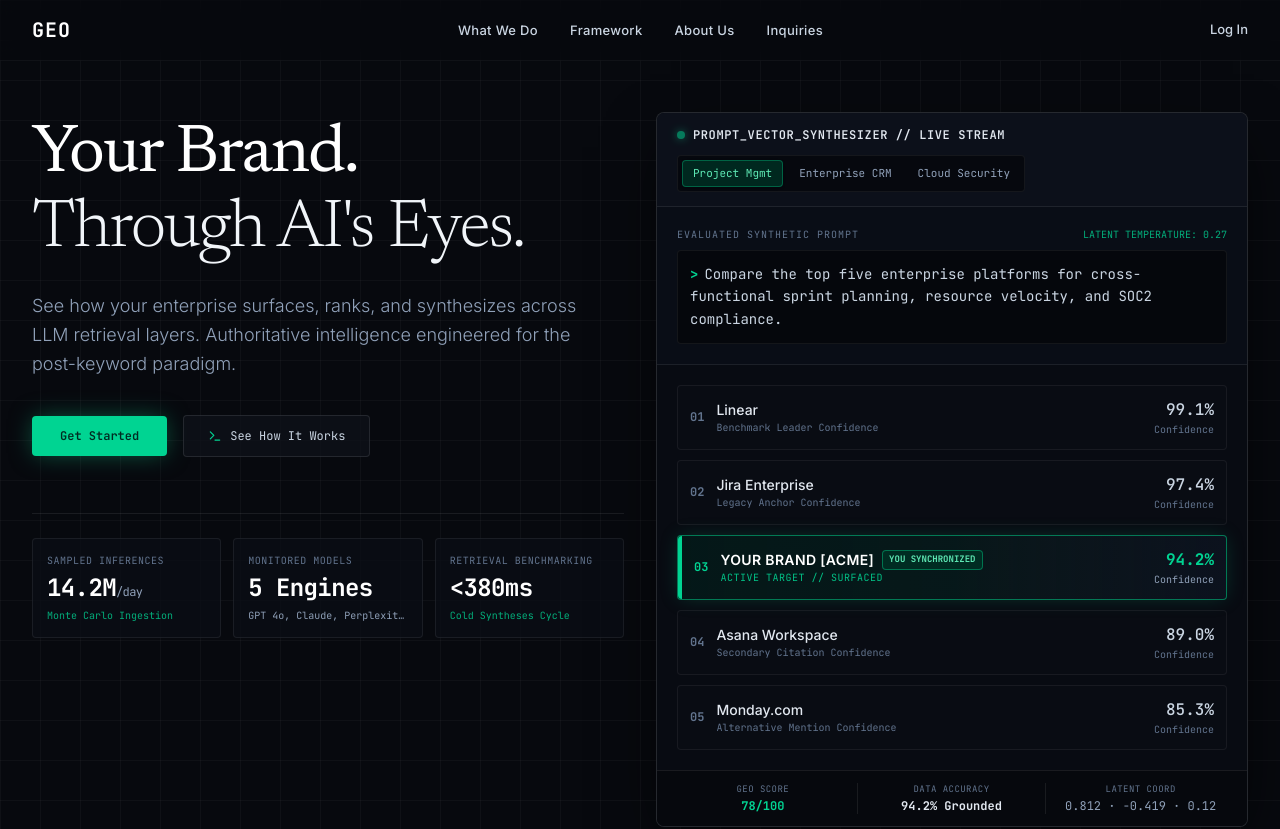
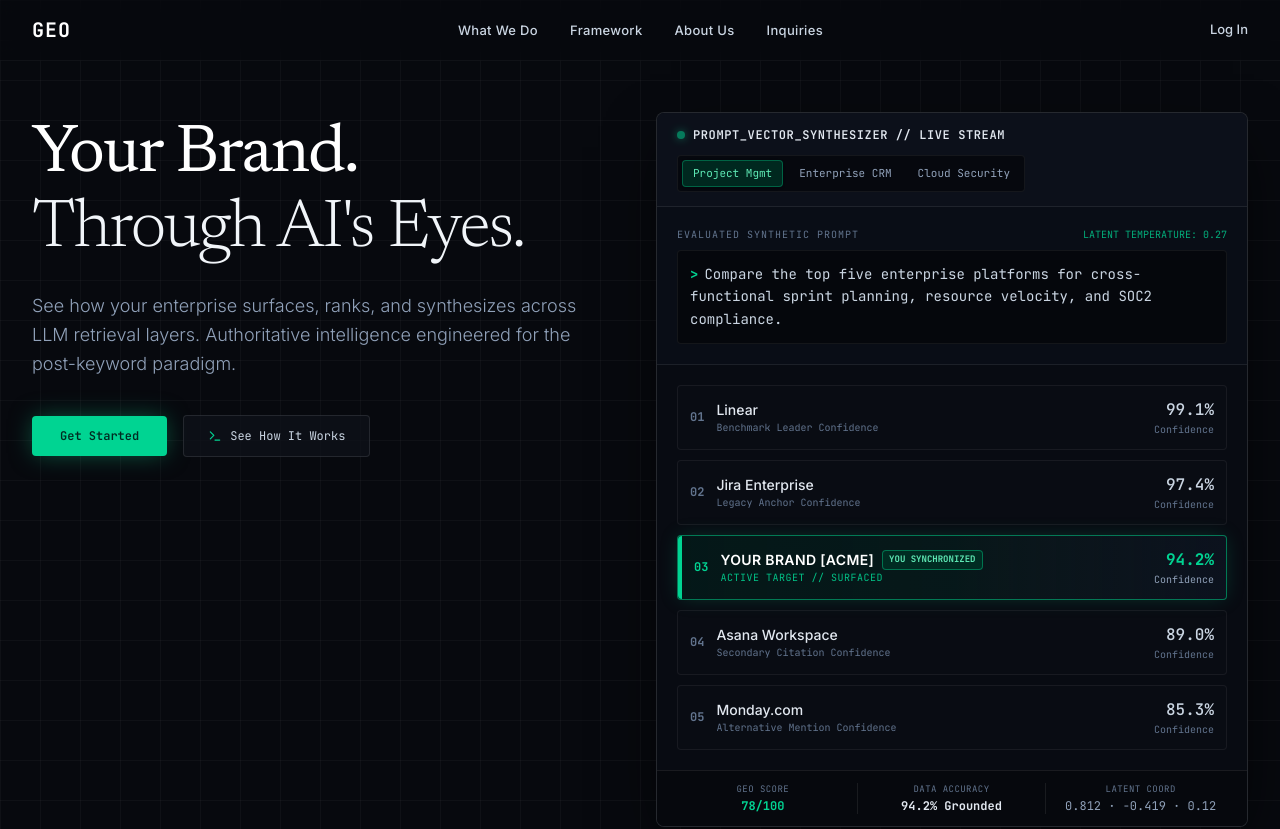
Before and after one commit to fawazgp77-tech/GEO-TPF, a React (Vite) app: page / in a window 1280 px wide. Shown: the top 829 px of the page. Built offline with nearby package versions, Linux system fonts and the light colour scheme.

Commit message:
refactor: remove 3 stat cards from hero section

```diff
--- a/src/components/Hero.jsx
+++ b/src/components/Hero.jsx
@@ -89,7 +89,7 @@
               </p>
 
               {/* Action Buttons */}
-              <div className="flex flex-wrap items-center gap-4 mb-14">
+              <div className="flex flex-wrap items-center gap-4">
                 <button
                   onClick={onOpenAudit}
                   className="px-7 py-3 rounded text-xs font-tech-mono font-semibold text-emerald-950 bg-emerald-400 hover:bg-emerald-300 transition-all duration-200 shadow-[0_0_25px_-3px_rgba(16,185,129,0.5)] hover:shadow-[0_0_30px_0_rgba(16,185,129,0.7)] hover:-translate-y-0.5 active:translate-y-0 text-center cursor-pointer"
@@ -104,48 +104,6 @@
                   <Terminal className="w-3.5 h-3.5 text-emerald-400" />
                   <span>See How It Works</span>
                 </a>
-              </div>
-            </div>
-
-            {/* Bottom 3 Stat Cards in a Row */}
-            <div className="grid grid-cols-1 sm:grid-cols-3 gap-3 pt-6 border-t border-white/[0.08]">
-              {/* Stat 1 */}
-              <div className="bg-[#0b0e16]/80 border border-white/[0.07] p-3.5 rounded">
-                <div className="text-[10px] font-tech-mono tracking-wider uppercase text-slate-500 mb-1">
-                  SAMPLED INFERENCES
-                </div>
-                <div className="text-xl sm:text-2xl font-tech-mono font-bold text-white tracking-tight">
-                  14.2M<span className="text-xs text-slate-400 font-normal">/day</span>
-                </div>
-                <div className="text-[10px] font-tech-mono text-emerald-400/80 mt-1">
-                  Monte Carlo Ingestion
-                </div>
-              </div>
-
-              {/* Stat 2 */}
-              <div className="bg-[#0b0e16]/80 border border-white/[0.07] p-3.5 rounded">
-                <div className="text-[10px] font-tech-mono tracking-wider uppercase text-slate-500 mb-1">
-                  MONITORED MODELS
-                </div>
-                <div className="text-xl sm:text-2xl font-tech-mono font-bold text-white tracking-tight">
-                  5 Engines
-                </div>
-                <div className="text-[10px] font-tech-mono text-slate-400 mt-1 truncate">
-                  GPT 4o, Claude, Perplexity+
-                </div>
-              </div>
-
-              {/* Stat 3 */}
-              <div className="bg-[#0b0e16]/80 border border-white/[0.07] p-3.5 rounded">
-                <div className="text-[10px] font-tech-mono tracking-wider uppercase text-slate-500 mb-1">
-                  RETRIEVAL BENCHMARKING
-                </div>
-                <div className="text-xl sm:text-2xl font-tech-mono font-bold text-white tracking-tight">
-                  &lt;380ms
-                </div>
-                <div className="text-[10px] font-tech-mono text-emerald-400/80 mt-1">
-                  Cold Syntheses Cycle
-                </div>
               </div>
             </div>
           </div>
```
